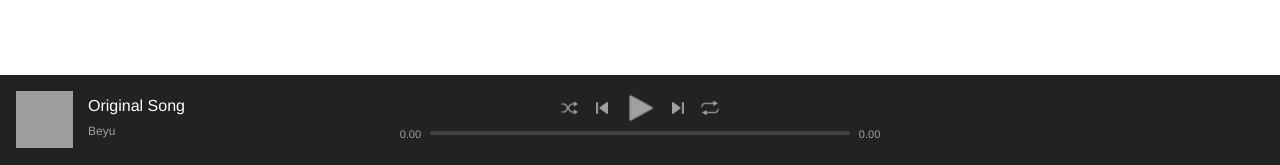
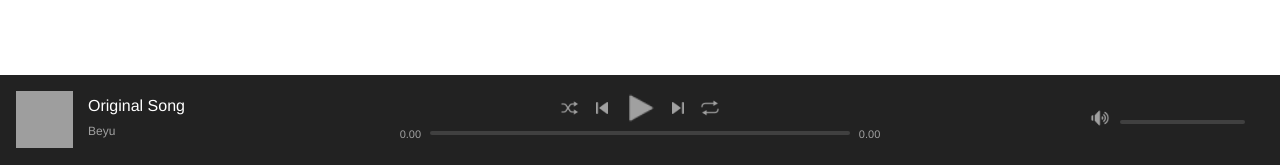
Before and after one commit to alexpich/SoundTunes, a PHP site: page / in a window 1280 px wide. Shown: the part 635-800 px from the top of the page. Run offline with PHP 8.4, Linux system fonts and the light colour scheme; the visitor is signed in with stand-in values (Sample User, id 1); grey boxes are pictures that could not be loaded.

Commit message:
Volume button and bar

```diff
--- a/assets/css/style.css
+++ b/assets/css/style.css
@@ -40,6 +40,11 @@ NOW PLAYING BAR
   min-width: 180px;
 }
 
+#nowPlayingRight {
+  position: relative;
+  margin-top: 16px;
+}
+
 #nowPlayingCenter {
   width: 40%;
   max-width: 700px;
@@ -53,13 +58,13 @@ NOW PLAYING BAR
   display: table;
 }
 
-.buttons .controlButton {
+.controlButton {
   background: transparent;
   border: 0;
   vertical-align: middle;
 }
 
-.buttons .controlButton img {
+.controlButton img {
   width: 20px;
   height: 20px;
 }
@@ -132,3 +137,12 @@ NOW PLAYING BAR
   font-size: 12px;
   color: #a0a0a0;
 }
+
+.volumeBar {
+  width: 180px;
+  position: absolute;
+  right: 0;
+}
+.volumeBar .progressBar {
+  width: 125px;
+}
--- a/index.php
+++ b/index.php
@@ -92,11 +92,22 @@ if (isset($_SESSION['userLoggedIn'])) {
 				</div>
 			</div>
 
-			<div id="nowPlayingRight"></div>
+			<div id="nowPlayingRight">
+				<div class="volumeBar">
+					<button class="controlButton volume" title="Volume button">
+						<img src="assets/images/icons/volume-button.png" alt="Volume button">
+					</button>
+					<div class="progressBar">
+						<div class="progressBarBg">
+							<div class="progress"></div>
+						</div>
+
+					</div>
+				</div>
+
+			</div>
 
 		</div>
-
-	</div>
 
 </body>
 
```
Also changed, not shown: assets/images/icons/volume-button.png (added).
